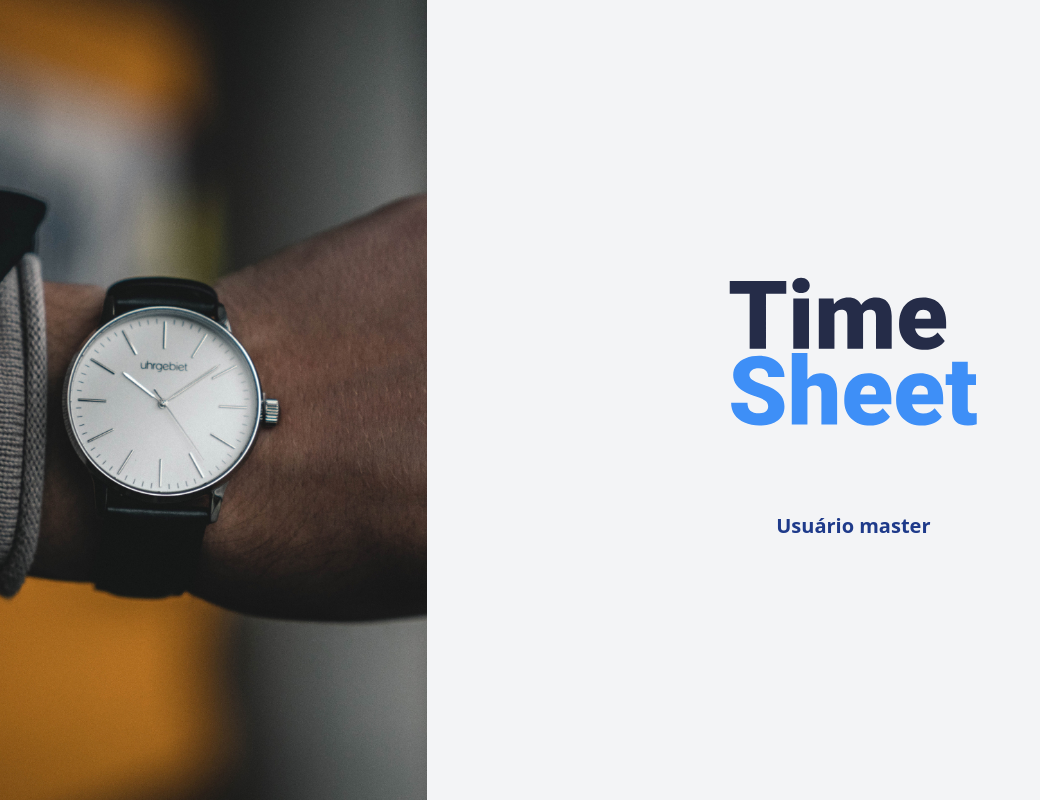
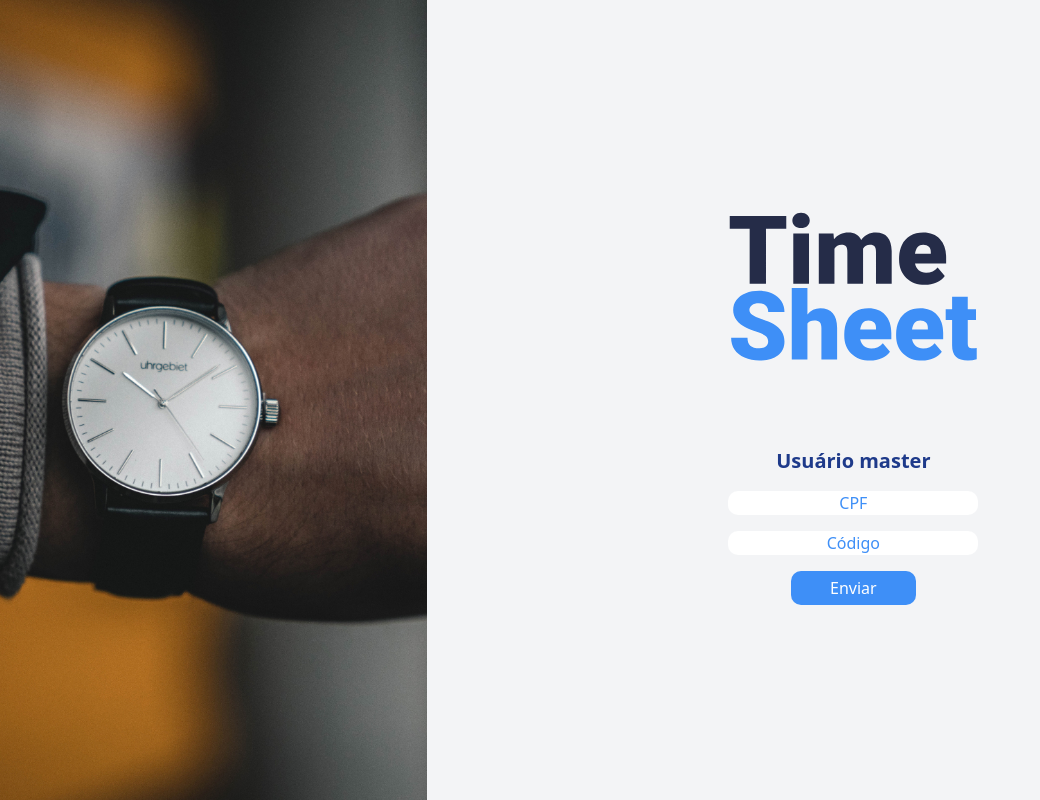
Before and after one commit to MicaelRiboura/timesheetApp, a React (Create React App) app in the folder frontend/: page /login in a window 1280 px wide. Shown: the whole page, without its empty margins (0-1040 px from the left). Built offline with nearby package versions, Linux system fonts and the light colour scheme.

Commit message:
FrontEnd Tela de Login

```diff
--- a/frontend/package.json
+++ b/frontend/package.json
@@ -8,6 +8,7 @@
     "@testing-library/react": "^11.1.0",
     "@testing-library/user-event": "^12.1.10",
     "axios": "^0.23.0",
+    "heroicons-react": "^1.4.1",
     "react": "^17.0.2",
     "react-dom": "^17.0.2",
     "react-router-dom": "^5.3.0",
--- a/frontend/src/pages/login.page.js
+++ /dev/null
@@ -1,11 +0,0 @@
-import PageTemplateForm from "../components/template/PageTemplateForm";
-
-const Login = () => {
-    return (
-        <PageTemplateForm title="Usuário master" imageSrc="/assets/images/background.jpg">
-
-        </PageTemplateForm>
-    )
-}
-
-export default Login;
--- /dev/null
+++ b/frontend/src/pages/login/login.page.css
@@ -0,0 +1,39 @@
+input{
+    border-radius: 10px;
+    text-align: center;
+    border-color: #3e8ff7;
+    color: #252c48;
+
+}
+
+button{
+    background-color: #3e8ff7;
+    border-radius: 10px;
+    width: 50%;
+    height: 50%;
+    align-self: center;
+    padding: 5px;
+    color: white;
+    transition: .3s;
+
+}
+
+button:hover{
+    background-color: #252c48;
+    color: white;
+
+}
+
+input:focus::-webkit-input-placeholder {
+    color: transparent;
+ }
+
+.cpf::-webkit-input-placeholder{
+    color: #3e8ff7;
+
+}
+
+.codigo::-webkit-input-placeholder{
+    color: #3e8ff7;
+
+}
--- /dev/null
+++ b/frontend/src/pages/login/login.page.js
@@ -0,0 +1,14 @@
+import PageTemplateForm from "../../components/template/PageTemplateForm";
+import "./login.page.css"
+
+function Login() {
+    return (
+        <PageTemplateForm title="Usuário master" imageSrc="/assets/images/background.jpg">
+            <input type="text" placeholder="CPF" className="cpf" required></input>
+            <input type="password" placeholder="Código" className="codigo" required></input>
+            <button style={{ border: "50px" }}>Enviar</button>
+        </PageTemplateForm>
+    );
+}
+
+export default Login;
--- a/frontend/src/routes.js
+++ b/frontend/src/routes.js
@@ -4,8 +4,8 @@ import {
     Switch,
     Route
 } from 'react-router-dom';
-import Home from './pages/home.page';
-import Login from './pages/login.page';
+import Home from './pages/Home/home.page';
+import Login from './pages/Login/login.page';
 
 export default function Routes() {
     return (
```
Also changed, not shown: frontend/src/pages/home/home.page.js (renamed from frontend/src/pages/home.page.js, +5 -3 lines), frontend/src/index.css (line endings or trailing spaces), frontend/src/pages/home/home.page.css (added), 2 other files (tests, documents, lock files or other folders).
